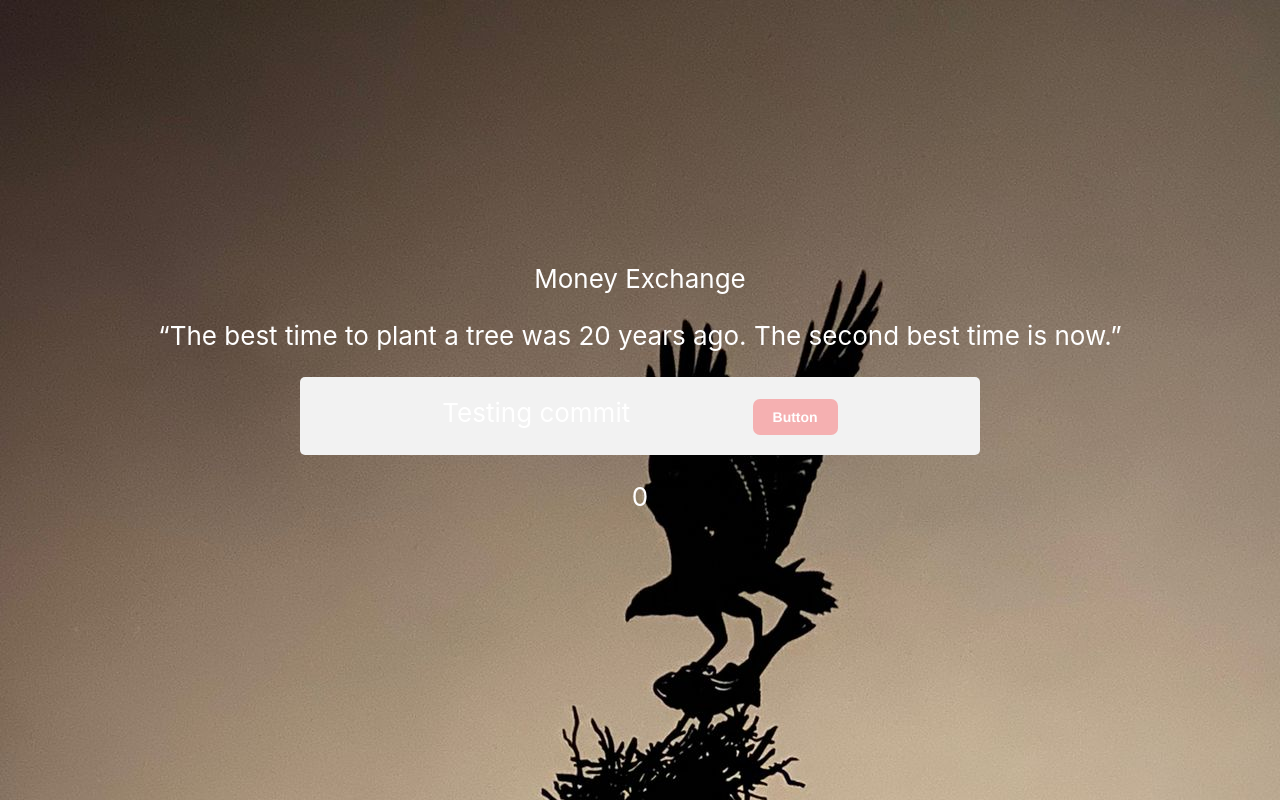
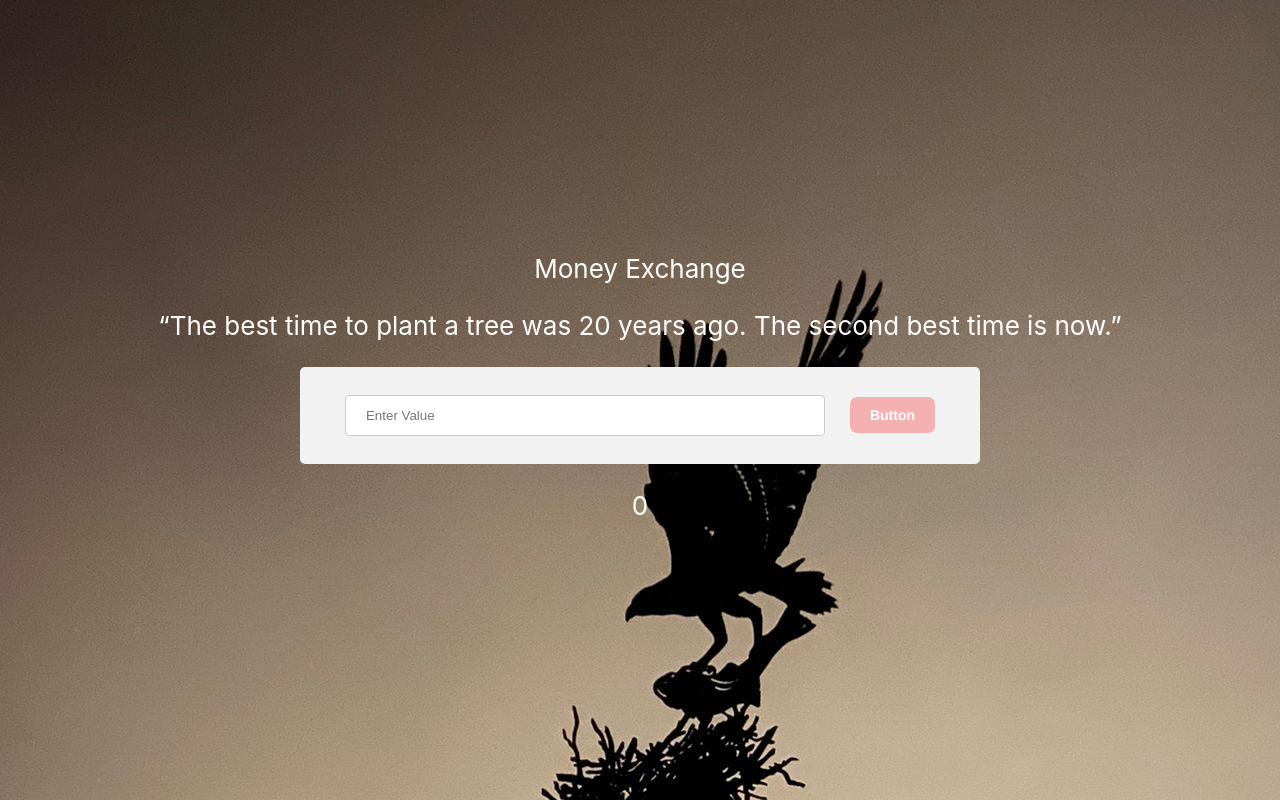
Before and after one commit to gkhayer/code-to-coin, a React (Create React App) app: page / in a window 1280 px wide. Built offline with nearby package versions, Linux system fonts and the light colour scheme.

Commit message:
fix: add correct input type interface

```diff
--- a/src/App.tsx
+++ b/src/App.tsx
@@ -16,14 +16,7 @@ function App() {
           is now.”
         </p>
         <div className="inputSection">
-          {/* <Input
-          onInput={(e) => setValue(e.target as HTMLInputElement)}
-          size="large"
-
-
-          /> */}
-
-          Testing commit
+          <Input onInput={(e) => setValue(parseInt(e.currentTarget.value))} />
           <Button label="Button" onClick={() => {}} primary />
         </div>
         <div className="viewChanges">
--- a/src/stories/Input.tsx
+++ b/src/stories/Input.tsx
@@ -1,8 +1,8 @@
-import React from "react";
+import React, { InputHTMLAttributes } from "react";
 import "./input.css";
 
-interface InputProps {
-  size?: "small" | "medium" | "large";
+interface InputProps extends InputHTMLAttributes<HTMLInputElement> {
+  size?: number;
   placeholder?: string;
   onChange?: () => void;
   label?: string;
@@ -11,12 +11,12 @@ interface InputProps {
 }
 
 export const Input = ({
-  size = "small",
+  size,
   placeholder = "Enter Value",
   label,
   type = "text",
   name,
-  ...props
+  ...rest
 }: InputProps) => {
   return (
     <>
```
Also changed, not shown: 1 other file (tests, documents, lock files or other folders).
